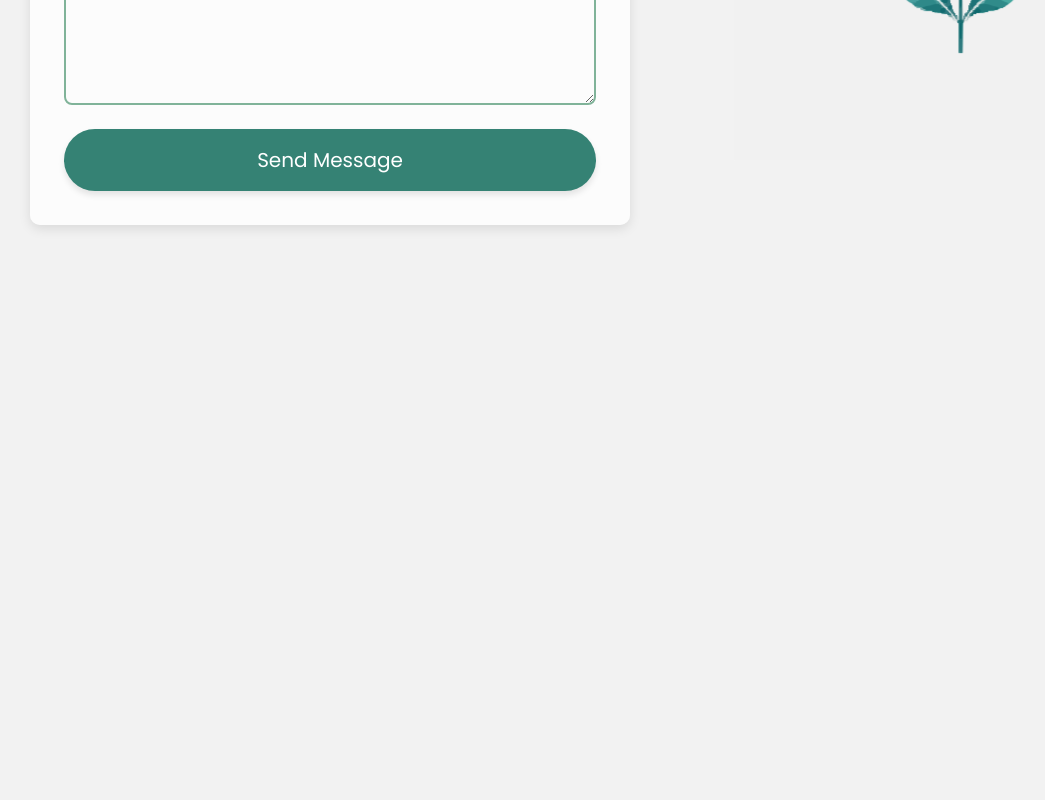
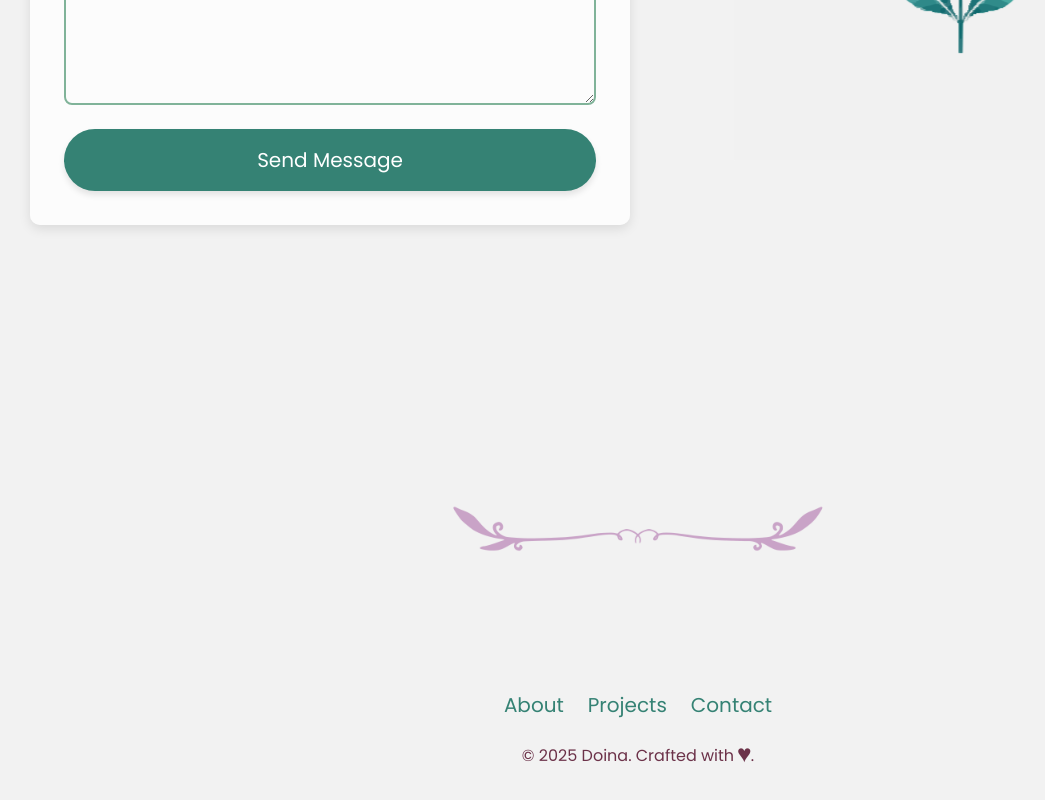
Before and after one commit to Doileo/my-new-portfolio, a React (Create React App) app: page / in a window 1280 px wide. Shown: the part 5935-6735 px from the top of the page, without its empty margins (2-1047 px from the left). Before the commit the page ends 6256 px from the top, so only its background shows below. Built offline with nearby package versions, Linux system fonts and the light colour scheme.

Commit message:
Added initial code and styles for footer component (WIP)

```diff
--- a/src/App.js
+++ b/src/App.js
@@ -7,6 +7,7 @@ import SocialIcons from "./components/SocialIcons/SocialIcons";
 import "./index.css";
 import Skills from "./pages/Skills/Skills";
 import Contact from "./pages/Contact/Contact";
+import Footer from "./components/Footer/Footer";
 
 const App = () => {
   return (
@@ -20,6 +21,7 @@ const App = () => {
       <Projects />
       <Skills />
       <Contact />
+      <Footer />
 
       {/* Social Icons on the right side */}
       <SocialIcons />
--- a/src/components/Footer/Footer.css
+++ b/src/components/Footer/Footer.css
@@ -0,0 +1,69 @@
+.footer {
+  text-align: center;
+  padding: 3rem 0 1rem;
+  font-family: var(--font-primary);
+  color: var(--color-dark);
+  position: relative;
+}
+
+.leaf-divider-container {
+  position: absolute;
+  top: -18px;
+  left: 50%;
+  transform: translateX(-50%);
+  width: 100%;
+  display: flex;
+  justify-content: center;
+}
+
+.footer-content {
+  padding-top: 2rem;
+}
+
+.footer-nav {
+  display: flex;
+  justify-content: center;
+  gap: 1.5rem;
+  margin-bottom: 1rem;
+}
+
+.footer-nav a {
+  text-decoration: none;
+  color: var(--color-accent-green);
+  font-weight: 500;
+  transition: color 0.3s ease-in-out;
+}
+
+.footer-nav a:hover {
+  color: var(--color-accent);
+}
+
+.footer p {
+  font-size: 1rem;
+  margin-top: 0.5rem;
+}
+
+.footer .heart {
+  font-size: 1.3em;
+  display: inline-block;
+  animation: pulse 1.5s infinite ease-in-out;
+  transform-origin: center;
+}
+
+@keyframes pulse {
+  0% {
+    transform: scale(1);
+  }
+  50% {
+    transform: scale(1.2);
+  }
+  100% {
+    transform: scale(1);
+  }
+}
+
+@media (min-width: 1024px) {
+  .footer-nav a {
+    font-size: 1.25rem;
+  }
+}
--- a/src/components/Footer/Footer.js
+++ b/src/components/Footer/Footer.js
@@ -0,0 +1,31 @@
+import React from "react";
+import "./Footer.css";
+
+const Footer = () => {
+  const currentYear = new Date().getFullYear(); // Get current year dynamically
+
+  return (
+    <footer className="footer">
+      {/* Leaf Divider */}
+      <div className="leaf-divider" aria-hidden="true">
+        <img
+          src="/assets/images/leaf-divider.png"
+          alt=""
+          className="leaf-divider-image"
+        />
+      </div>
+      <div className="footer-content">
+        <nav className="footer-nav">
+          <a href="#about">About</a>
+          <a href="#projects">Projects</a>
+          <a href="#contact">Contact</a>
+        </nav>
+        <p>
+          © {currentYear} Doina. Crafted with <span class="heart">♥</span>.
+        </p>
+      </div>
+    </footer>
+  );
+};
+
+export default Footer;
```
